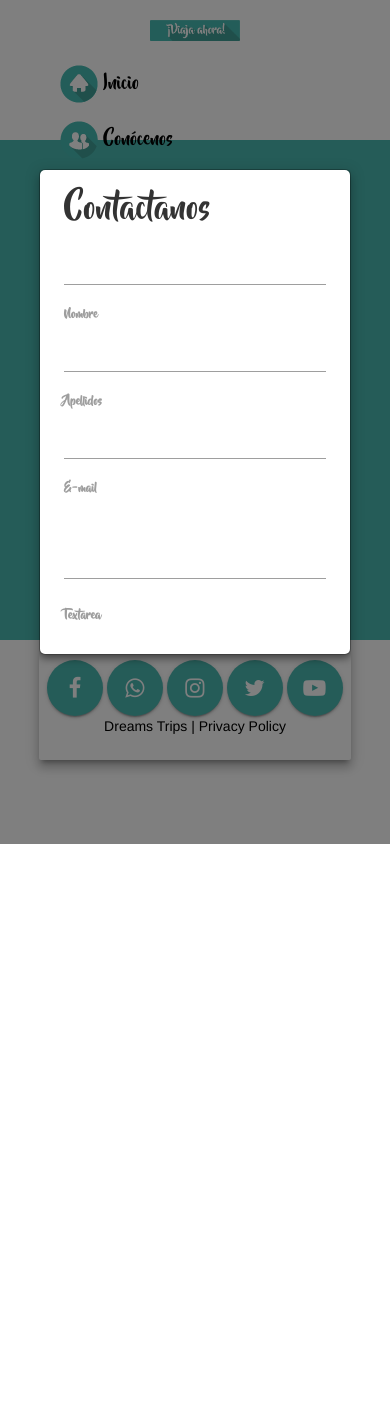
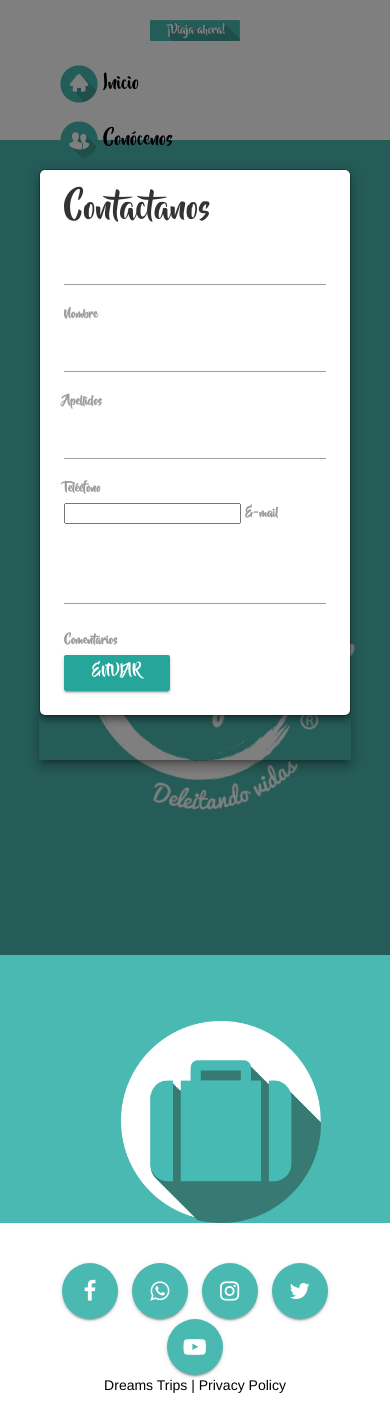
Before and after one commit to ilandante/DreamsTrips, a Django app: page / in a window 390 px wide, after a click that opens the changed part; the page is wider, and only the part inside the window is pictured. Before the commit the page ends 844 px from the top of that part, so only its background shows below. Run offline with Django 3.2, Linux system fonts and the light colour scheme; some libraries are stand-ins or nearby versions.

Commit message:
Some responsiveness added. Mail sending progress

```diff
--- a/DreamsTrips/urls.py
+++ b/DreamsTrips/urls.py
@@ -19,7 +19,7 @@
 from django.conf.urls import url, include
 from django.contrib import admin
 from DreamsTrips.views import home_view, mission_view, \
-    DreamWorkersListView
+    DreamWorkersListView, send_contact_message
 from trips import urls as trips_urls
 
 urlpatterns = [
@@ -31,6 +31,7 @@
     url(r'^team/$', DreamWorkersListView.as_view(), name='team'),
     url(r'^trips/', include(trips_urls)),
     # url(r'^profile/', include('profiles.urls')),
+    url(r'^send_contact_message/', send_contact_message, name="send_contact_message"),
 
     url(r'^static/(?P<path>.*)$', django.views.static.serve,
         {'document_root': settings.STATIC_ROOT}),
--- a/DreamsTrips/views.py
+++ b/DreamsTrips/views.py
@@ -1,8 +1,10 @@
 # -*- coding: utf-8 -*-
 from django.contrib.auth.decorators import login_required
+from django.core.mail import send_mail
 from django.shortcuts import render
 from django.views.generic import ListView
 from profiles.models import Profile
+from python_recipes import response_json
 
 __author__ = 'root'
 
@@ -51,3 +53,21 @@
         context = super(DreamWorkersListView, self).get_context_data(**kwargs)
 
         return context
+
+
+def send_contact_message(request):
+    if request.method == "POST":
+        message = request.POST.get('comment', None)
+
+        send_mail(
+            'Web Page Comment',
+            message,
+            'rmoreno.ter@gmail.com',
+            ['rmoreno.ter@gmail.com'],
+            fail_silently=False,
+        )
+
+        return response_json('mail sent', 200)
+
+    else:
+        return response_json("Method not allowed", 409)
--- a/templates/base.html
+++ b/templates/base.html
@@ -1,4 +1,4 @@
-{%  load staticfiles %}
+{% load staticfiles %}
 <!DOCTYPE html>
 <html lang="en">
 <head>
@@ -7,8 +7,9 @@
 
     <link href="{% static 'css/materialize.css' %}" rel="stylesheet"/>
     <link href="{% static 'css/custom.css' %}" rel="stylesheet"/>
- <link href="{% static 'font-awesome/css/font-awesome.css' %}" rel="stylesheet"/>
-    {%  block css %}
+    <link href="{% static 'font-awesome/css/font-awesome.css' %}"
+          rel="stylesheet"/>
+    {% block css %}
     {% endblock %}
     <title>{% block title %}{% endblock %}</title>
 </head>
@@ -22,17 +23,28 @@
                 <div class="col-md-12" align="center">
                     {#                   <a class="waves-effect waves-light btn" style="bottom: 0; position: absolute;">Viaja ahora</a>#}
                     {#                   &nbsp;#}
-                   <a href="{% url "trips" %}"><img src="{% static 'images/btn_travel_now.png' %}" style="width:30%;"></a>
+                    <a href="{% url "trips" %}"><img
+                            src="{% static 'images/btn_travel_now.png' %}"
+                            style="width:30%;"></a>
                 </div>
-               <div class="col-md-12" style="font-family:Beyond-The-Mountains; font-size:18px;">
-                   <div class="col-md-2"><a href="{% url 'home' %}" style="color:black; ">
-                       <img src="{% static 'images/btn_home.png' %}" style=""> Inicio</a></div>
-                   <div class="col-md-3"><a href="{% url 'team' %}" style="color:black;">
-                       <img src="{% static 'images/btn_team.png' %}" style=""> Con&oacute;cenos</a></div>
-                   <div class="col-md-4">
-                       <img src="{% static 'images/btn_gallery.png' %}" style=""> Galer&iacute;a de Im&aacute;genes</div>
-                   <div class="col-md-3">
-                       <a href="#contactModal" style="color:black;"><img src="{% static 'images/btn_contact.png' %}" > Cont&aacute;ctanos</a></div>
+                <div class="col-md-12 col-sm-12"
+                     style="font-family:Beyond-The-Mountains; font-size:18px;">
+                    <div class="col-md-2 col-sm-2"><a href="{% url 'home' %}"
+                                                      style="color:black; ">
+                        <img src="{% static 'images/btn_home.png' %}" style="">
+                        Inicio</a></div>
+                    <div class="col-md-3 col-sm-3"><a href="{% url 'team' %}"
+                                                      style="color:black;">
+                        <img src="{% static 'images/btn_team.png' %}" style="">
+                        Con&oacute;cenos</a></div>
+                    <div class="col-md-4 col-sm-4">
+                        <img src="{% static 'images/btn_gallery.png' %}"
+                             style=""> Galer&iacute;a de Im&aacute;genes
+                    </div>
+                    <div class="col-md-3 col-sm-3">
+                        <a href="#contactModal" style="color:black;"><img
+                                src="{% static 'images/btn_contact.png' %}">
+                            Cont&aacute;ctanos</a></div>
 
                 </div>
             </div>
@@ -46,24 +58,36 @@
 <div id="contactModal" class="modal">
     <div class="modal-content" style="font-family:Beyond-The-Mountains;">
         <h4>Contactanos</h4>
-      <form>
+
+        <form id="contactForm" action="{% url 'send_contact_message' %}" method="post">
+            {% csrf_token %}
             <input id="first_name" type="text" class="validate">
             <label for="first_name">Nombre</label>
+
             <input id="last_name" type="text" class="validate">
             <label for="last_name">Apellidos</label>
-          <input id="email" type="email" class="validate">
+
+            <input id="phone" type="text" class="validate">
+            <label for="phone">Tel&eacute;efono</label>
+
+            <input id="email" type="phone" class="validate">
             <label for="email">E-mail</label>
-          <textarea id="comment" class="materialize-textarea"></textarea>
-          <label for="comment">Textarea</label>
+
+            <textarea id="comment" class="materialize-textarea" name="comment"></textarea>
+            <label for="comment">Comentarios</label>
             </textarea>
 
         </form>
+         <button class="btn waves-effect waves-light" id="send_message">Enviar
+         </button>
+
     </div>
 </div>
 
 <div id="cotizModal" class="modal">
     <div class="modal-content" style="font-family:Beyond-The-Mountains;">
         <h4>Pide tu cotizaci&oacute;n</h4>
+
         <form>
             <input id="first_name" type="text" class="validate">
             <label for="first_name">Nombre</label>
@@ -73,9 +97,11 @@
             <label for="email">E-mail</label>
             <input id="email" type="email" class="validate">
             <label for="email">Tel&eacute;fono</label>
-          <textarea placeholder="Cuentanos sobre tu viaje perfecto y nosotros te contactaremos para hacerlo realidad."
+          <textarea
+                  placeholder="Cuentanos sobre tu viaje perfecto y nosotros te contactaremos para hacerlo realidad."
                   id="comment" class="materialize-textarea"></textarea>
             <label for="comment"></label>
+            <a class="waves-effect waves-light btn" >Enviar</a>
         </form>
     </div>
 </div>
@@ -87,25 +113,25 @@
     <div class="container">
         <div class="row">
             <div class="col l12 s12" align="center">
-
-               <a class="btn-floating btn-large waves-effect waves-light dream-blue facebook-rounded"
-                       href="https://www.facebook.com/DREAMSTRIPS02/" target="_blank">
+                <a class="btn-floating btn-large waves-effect waves-light dream-blue facebook-rounded margin-10"
+                   href="https://www.facebook.com/DREAMSTRIPS02/"
+                   target="_blank">
                     <i class="fa fa-facebook" aria-hidden="true"></i>
                 </a>
-                  <a class="btn-floating btn-large waves-effect waves-light dream-blue"
+                <a class="btn-floating btn-large waves-effect waves-light dream-blue margin-10"
                    target="_blank">
                     <i class="fa fa-whatsapp" aria-hidden="true"></i>
                 </a>
-                  <a class="btn-floating btn-large waves-effect waves-light dream-blue"
+                <a class="btn-floating btn-large waves-effect waves-light dream-blue margin-10"
                    target="_blank">
                     <i class="fa fa-instagram" aria-hidden="true"></i>
                 </a>
-                  <a class="btn-floating btn-large waves-effect waves-light dream-blue"
+                <a class="btn-floating btn-large waves-effect waves-light dream-blue margin-10"
                    href="https://twitter.com/Dreams_Trips" target="_blank">
                     <i class="fa fa-twitter" aria-hidden="true"></i>
                 </a>
                 </a>
-                  <a class="btn-floating btn-large waves-effect waves-light dream-blue"
+                <a class="btn-floating btn-large waves-effect waves-light dream-blue margin-10"
                    href="https://youtu.be/thCp9RKYgj4" target="_blank">
                     <i class="fa fa-youtube-play" aria-hidden="true"></i>
                 </a>
@@ -123,10 +149,9 @@
 <script src="{% static 'js/materialize.js' %}"></script>
 {% block js %}
     <script>
-    $(document).ready(function(){
+        $(document).ready(function () {
             // the "href" attribute of .modal-trigger must specify the modal ID that wants to be triggered
             $('.modal').modal();
-
 
             $(".facebook-rounded").on('click', function () {
                 console.log("FACEBOOK");
@@ -139,6 +164,27 @@
                 window.open("https://plus.google.com/share?url={{ request.path }}", '_blank')
             });
 
+
+            $("#send_message").on('click', function () {
+                var data = new FormData($('#contactForm').get(0));
+
+                var send_message_url = "{% url 'send_contact_message' %}";
+                $.ajax({
+                    url: send_message_url,
+                    type: "post",
+                    data: data,
+                    processData: false,
+                    contentType: false,
+                    success: function (data) {
+                        Materialize.toast('Mensaje Enviado!', 4000)
+                    },
+                    error: function (data) {
+                        console.log('ERROR', data);
+                        Materialize.toast('Tu mensaje no pudo ser enviado. Inténtalo de nuevomás tarde', 4000)
+                    }
+                });
+            });
+
         });
     </script>
 {% endblock %}
--- a/templates/home.html
+++ b/templates/home.html
@@ -1,27 +1,25 @@
 {% extends "base.html" %}
 {% load staticfiles %}
 {% block content %}
-<div style="background-color: #4AB9B2; background-size:100%, auto; height:500px " >
+<div style="background-color: #4AB9B2; background-size:100%, auto; min-height:500px " >
 <div class="row" align="center">
     <div class="col l12">
-        <div class="col l4" align="center">
-            <a href="{% url "trips" %}" style="bottom: 200px; position: absolute; width:10%; left: 100px;">
+        <div class="col l4 s12" align="center">
+            <a href="{% url "trips" %}" style="width:10%;">
 {#                <img src="{% static 'images/btn_group_trips.png' %}" style="width:95%;">#}
-
-
-                <img src="{% static 'images/viajes_grupales_icon.png' %}" style="width:95%;"
+                <img src="{% static 'images/viajes_grupales_icon.png' %}" style="width:200px; margin-top:140px"
                     onmouseover="this.src='{% static 'images/viajes_grupales_text.png' %}'"
                     onmouseout="this.src='{% static 'images/viajes_grupales_icon.png' %}'"
                 border="0" alt=""/>
             </a>
         </div>
-         <div class="col l4" align="center">
-            <img src="{% static 'images/dreams_logo_white.png' %}" style="width:20%; bottom: 100px; position: absolute;">
+         <div class="col l4 s12" align="center" >
+            <img src="{% static 'images/dreams_logo_white.png' %}" style="width:400px;">
         </div>
-        <div class="col l4" align="center">
-            <a href="#cotizModal" style="bottom: 200px; position: absolute; width:10%; ">
+        <div class="col l4 s12" align="center">
+            <a href="#cotizModal" style="width:100px; ">
 {#                <img src="{% static 'images/btn_private_trips.png' %}" style="width:95%;">#}
-                <img src="{% static 'images/viajes_privados_icon.png' %}" style="width:95%;"
+                <img src="{% static 'images/viajes_privados_icon.png' %}" style="width:200px; margin-top:140px"
                     onmouseover="this.src='{% static 'images/viajes_privados_text.png' %}'"
                     onmouseout="this.src='{% static 'images/viajes_privados_icon.png' %}'"
                 border="0" alt=""/>
--- a/templates/static/css/custom.css
+++ b/templates/static/css/custom.css
@@ -18,6 +18,10 @@
 }
 
 .dream-blue{
-
     background-color: #4AB9B2;
 }
+
+.margin-10{
+    margin-left: 5px;
+    margin-right: 5px;
+}
```
Also changed, not shown: DreamsTrips/local_settings_rafa.py (+8 -0 lines), trips/views.py (+0 -18 lines), DreamsTrips/settings.py (line endings or trailing spaces). Lines whose indentation alone changed are shown as unchanged.
